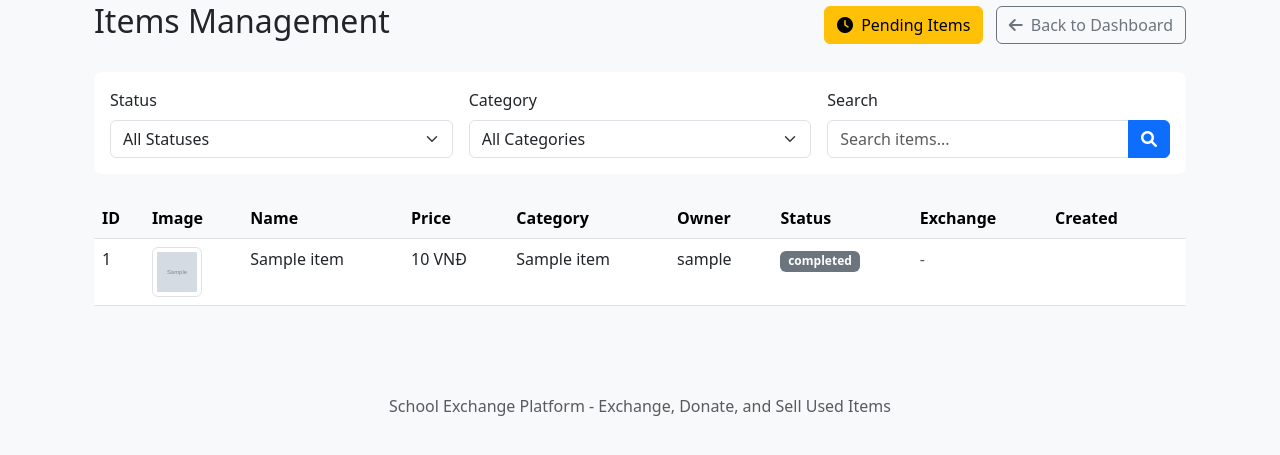
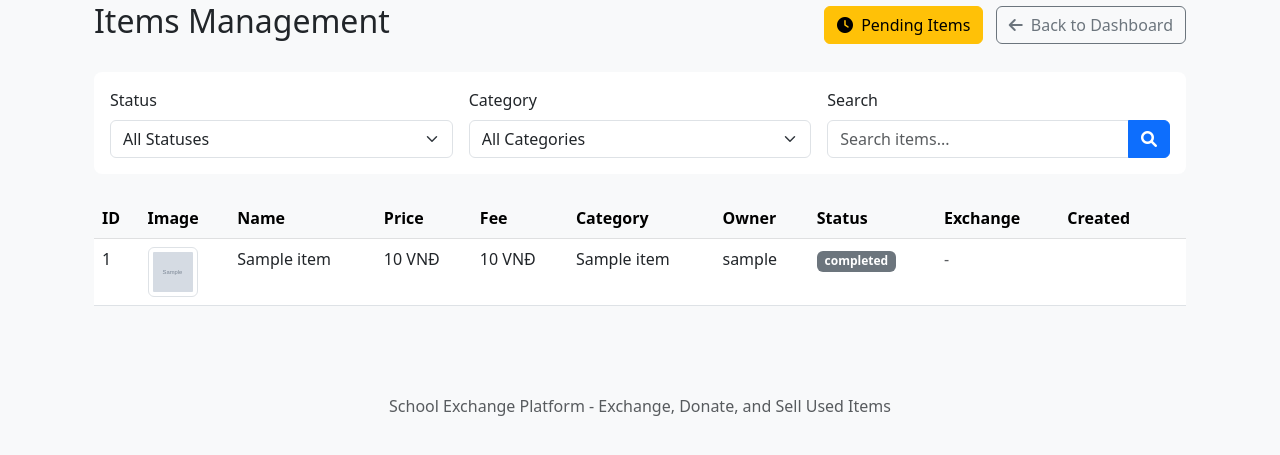
Before and after one commit to leo-090804/SystemDesignAndAnalysis, a FastAPI app: template templates/admin/items.html in a window 1280 px wide. Shown: the part 146-601 px from the top of the page. Run offline with FastAPI, Linux system fonts and the light colour scheme; the template is opened without the code that fills it: most values are stand-ins (such as "Sample title", 1, 10 or a date in 2020); grey boxes marked "Sample" are stand-in pictures; parts of the project's set-up code (start-up, migrations or seed data) failed here and were passed over; some libraries are stand-ins or nearby versions.

Commit message:
Tách cột Price thành Price và Fee trong trang quản lý Items (admin), hiển thị 0 VNĐ nếu không có phí

```diff
--- a/templates/admin/items.html
+++ b/templates/admin/items.html
@@ -65,6 +65,7 @@
                             <th>Image</th>
                             <th>Name</th>
                             <th>Price</th>
+                            <th>Fee</th>
                             <th>Category</th>
                             <th>Owner</th>
                             <th>Status</th>
@@ -87,13 +88,8 @@
                                 {% endif %}
                             </td>
                             <td>{{ item.name }}</td>
-                            <td>
-                                {% if item.transaction_type in ['exchange', 'exchange_sale'] and item.transaction_fee %}
-                                    <span class="text-info">{{ "{:,}".format(item.transaction_fee|int) }} VNĐ</span>
-                                {% else %}
-                                    {{ "{:,}".format(item.price|int) }} VNĐ
-                                {% endif %}
-                            </td>
+                            <td>{{ "{:,}".format(item.price|int) }} VNĐ</td>
+                            <td>{% if item.transaction_fee %}{{ "{:,}".format(item.transaction_fee|int) }} VNĐ{% else %}0 VNĐ{% endif %}</td>
                             <td>{{ item.category_name }}</td>
                             <td>{{ item.user_name }}</td>
                             <td>
```
